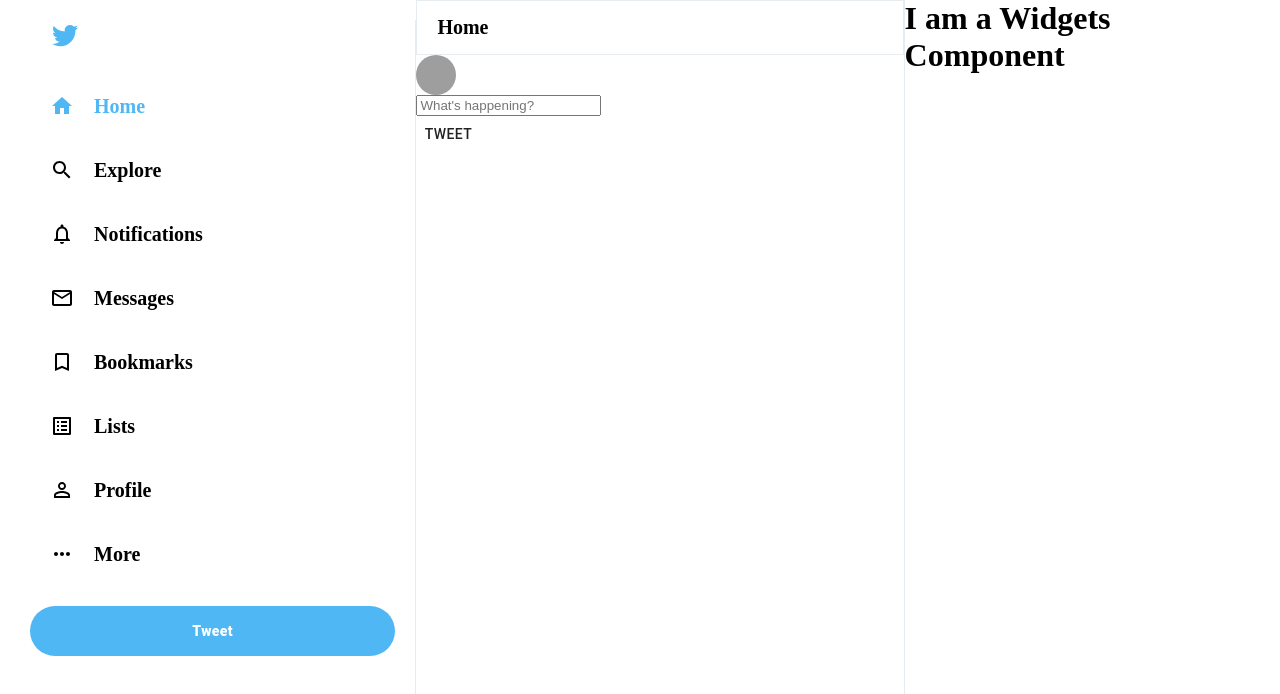
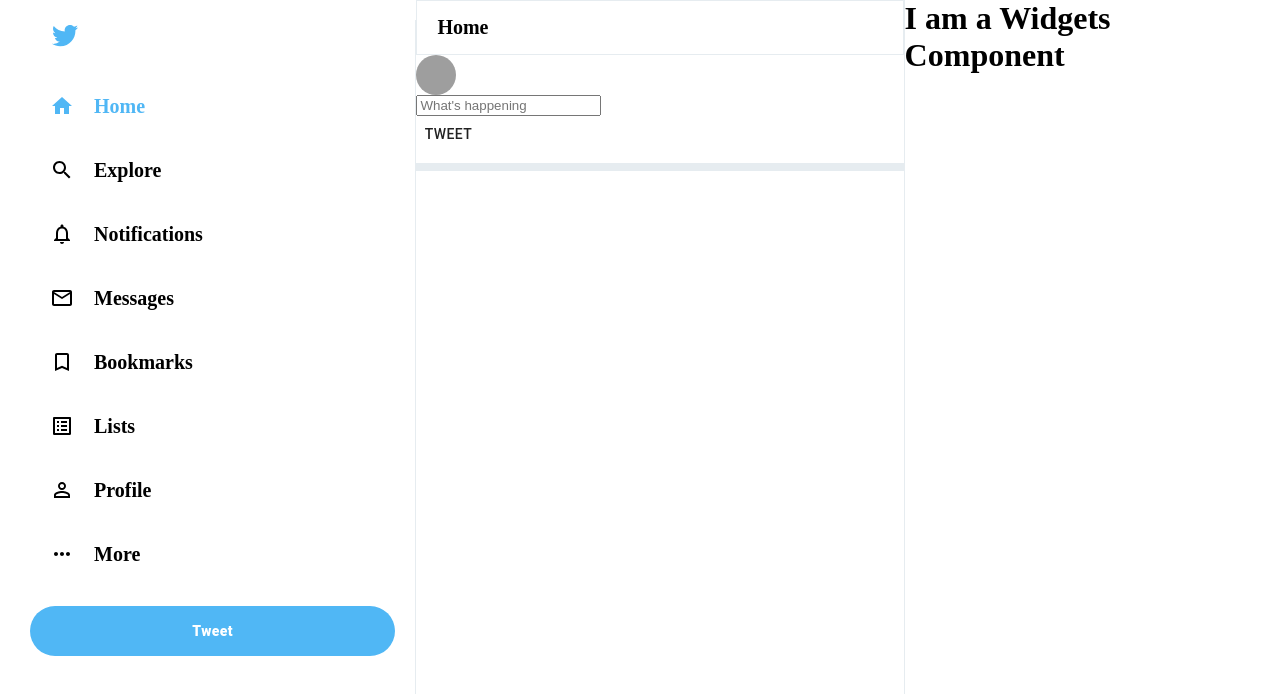
Before and after one commit to vermad843/twitter-clone-main, a React (Create React App) app: page / in a window 1280 px wide. Shown: the top 694 px of the page. Built offline with nearby package versions, Linux system fonts and the light colour scheme; grey boxes are pictures that could not be loaded.

Commit message:
border-bottom

```diff
--- a/src/TweetBox.css
+++ b/src/TweetBox.css
@@ -0,0 +1,5 @@
+.tweetBox {
+    padding-bottom : 10px;
+    border-bottom : 8px solid var(--twitter-background);
+    padding-right : 10px;
+}
--- a/src/TweetBox.js
+++ b/src/TweetBox.js
@@ -11,7 +11,7 @@
                        src = "https://avatars.githubusercontent.com/u/51009293?s=60&v=4"
                     />
                     <input
-                       placeholder = "What's happening?"
+                       placeholder = "What's happening"
                        type = "text"
                      />
                 </div>
```
